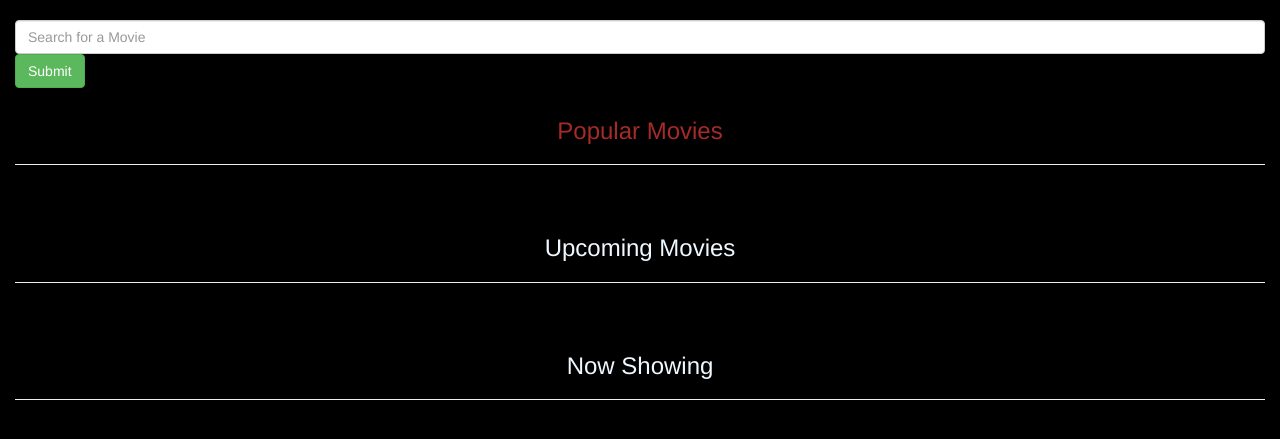
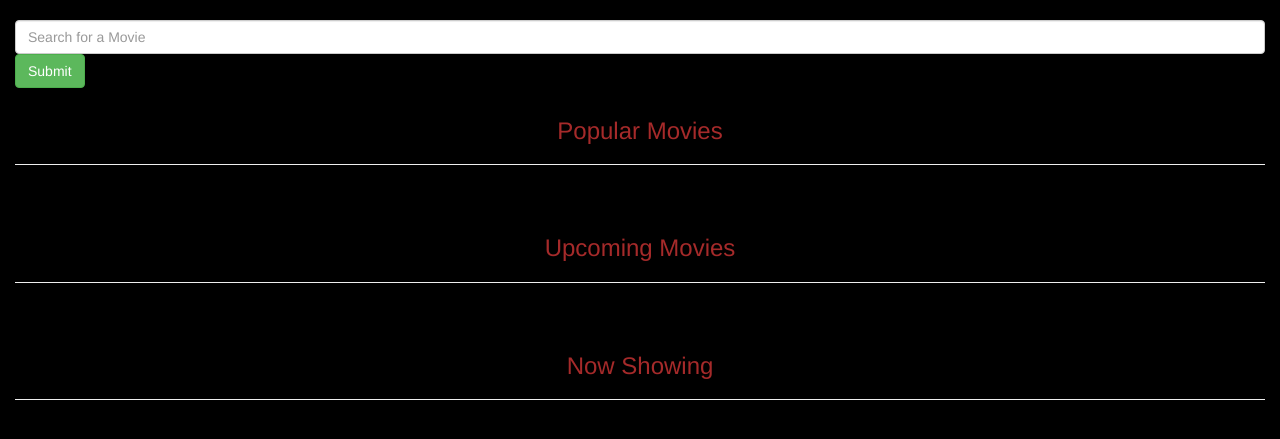
Before and after one commit to marknesh/onlymovies, a Flask app: template app/templates/index.html in a window 1280 px wide. Shown: the part 52-491 px from the top of the page. Run offline with Flask 2, Linux system fonts and the light colour scheme; the template is opened without the code that fills it, so the values that code supplies are empty; some libraries are stand-ins or nearby versions.

Commit message:
add red color to headers

```diff
--- a/app/static/css/index.css
+++ b/app/static/css/index.css
@@ -10,7 +10,7 @@ body{
     background-color: black;
 }
 h3{
-  color: aliceblue;
+  color: brown;
   text-align: center;
   margin-top: 30px;
 }
```
